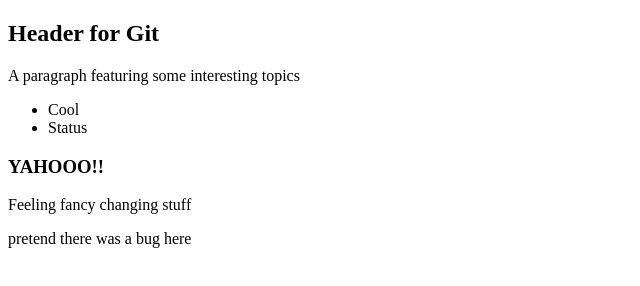
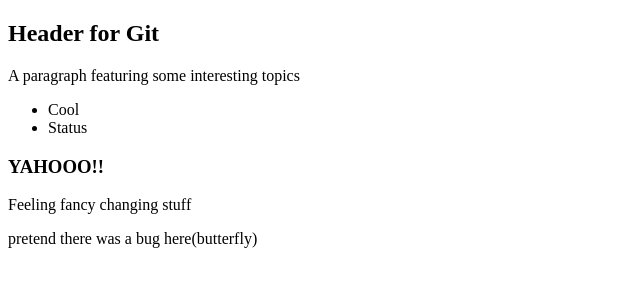
Before and after one commit to MorganBM/Lab6, a plain HTML site: page index.html in a window 1280 px wide. Shown: the full height of the page, 0-640 px from the left. Drawn offline with Linux system fonts and the light colour scheme.

Commit message:
Adding a bug to file

```diff
--- a/index.html
+++ b/index.html
@@ -12,6 +12,6 @@
     </ul>
     <h3>YAHOOO!!</h3>
 <p>Feeling fancy changing stuff</p>
-<p>pretend there was a bug here</p>
+<p>pretend there was a bug here(butterfly)</p>
 </body>
 </html>
```
